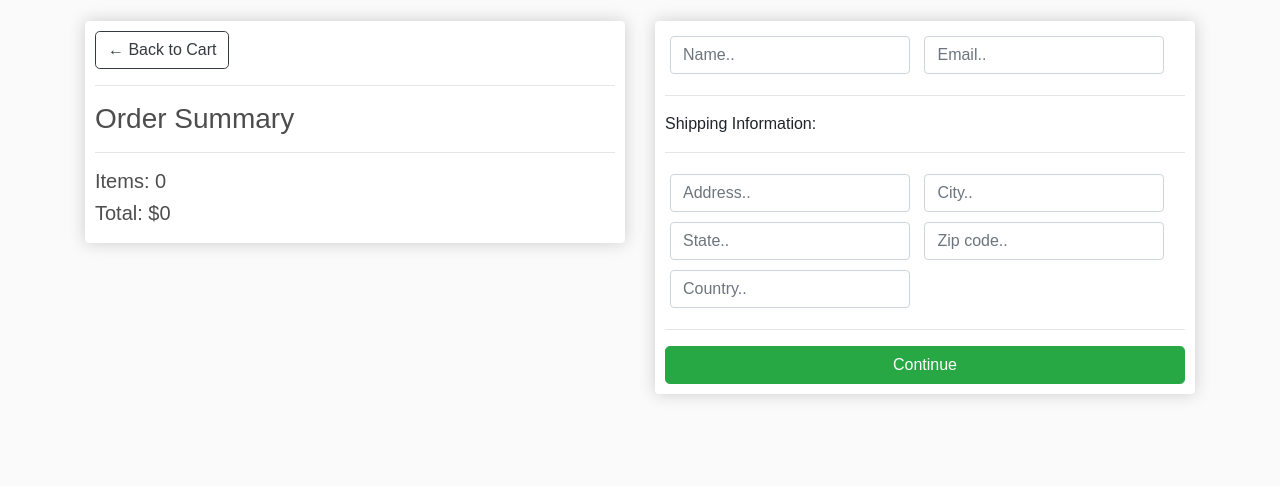
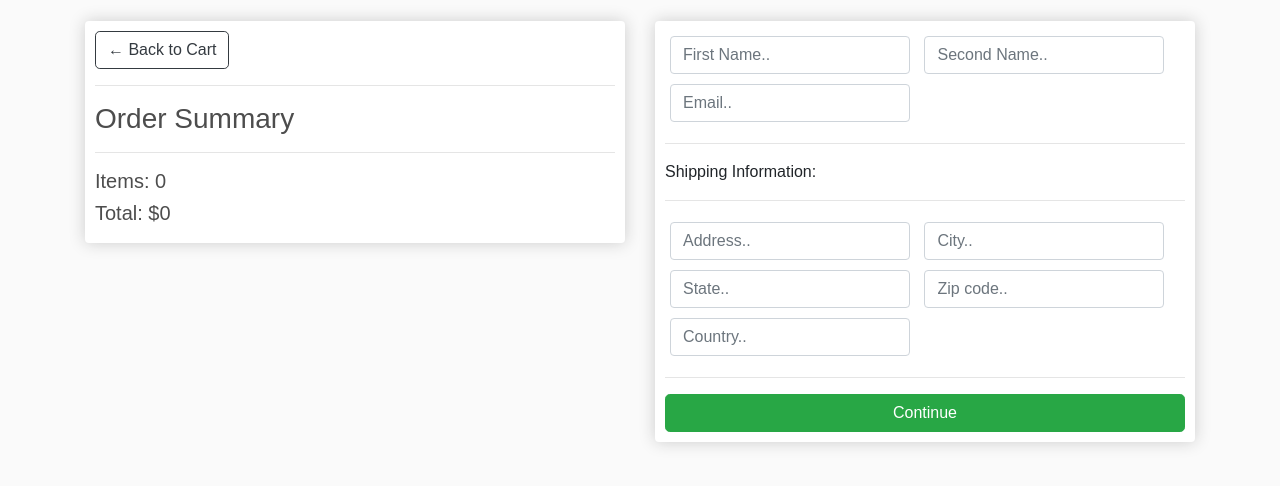
Before and after one commit to szymonyang/django-ecomerce-project, a Django app: page /checkout/ in a window 1280 px wide. Shown: the part 57-543 px from the top of the page. Run offline with Django 3.2, Linux system fonts and the light colour scheme; some libraries are stand-ins or nearby versions; some web fonts are replaced.

Commit message:
Add first name

```diff
--- a/runtime.txt
+++ b/runtime.txt
@@ -1 +1 @@
-Python 3.7.3
+python-3.7.3
--- a/store/templates/store/checkout.html
+++ b/store/templates/store/checkout.html
@@ -26,7 +26,10 @@
                 <form id="form">
                     <div id="user-info">
                         <div class="form-field">
-                            <input required class="form-control" type="text" name="name" placeholder="Name..">
+                            <input required class="form-control" type="text" name="fname" placeholder="First Name..">
+                        </div>
+                        <div class="form-field">
+                            <input required class="form-control" type="text" name="lname" placeholder="Second Name..">
                         </div>
                         <div class="form-field">
                             <input required class="form-control" type="email" name="email" placeholder="Email..">
@@ -60,18 +63,21 @@
             </div>
             <br>
             <div class="box-element hidden" id="payment-info">
-                <script
-                        src="https://www.paypal.com/sdk/js?client-id=AbrY3dGkRgDKesnhDqPeLr49l55FCealW1wd0_e2rxJvuHh12lXC68P5Ja7EFiry7wEYFdlkqQMJfG2F&currency=AUD"> // Required. Replace SB_CLIENT_ID with your sandbox client ID.
-                </script>
+{#                <script#}
+{#                        src="https://www.paypal.com/sdk/js?client-id=AbrY3dGkRgDKesnhDqPeLr49l55FCealW1wd0_e2rxJvuHh12lXC68P5Ja7EFiry7wEYFdlkqQMJfG2F&currency=AUD"> // Required. Replace SB_CLIENT_ID with your sandbox client ID.#}
+{#                </script>#}
                 <small> Paypal Options</small>
-                <!--button id="make-payment">Make Payment</button-->
-                <div id="paypal-button-container"></div>
+                <button id="make-payment">Make Payment</button>
+{#                <div id="paypal-button-container"></div>#}
             </div>
 
         </div>
     </div>
 
     <script>
+        /*https://stackoverflow.com/a/37646508/6672398*/
+        /*const myform = new FormData(document.getElementById("form"));*/
+         const form = document.getElementById("form")
         paypal.Buttons({
             style: {
                 color: "blue",
@@ -80,35 +86,13 @@
             createOrder: function (data, actions) {
                 // This function sets up the details of the transaction, including the amount and line item details.
                 return actions.order.create({
-                    intent: 'CAPTURE',
-                  /*  payer: {
-                        name: {
-                            given_name: "PayPal",
-                            surname: "Customer"
-                        },
-                        address: {
-                            address_line_1: '123 ABC Street',
-                            address_line_2: 'Apt 2',
-                            admin_area_2: 'San Jose',
-                            admin_area_1: 'CA',
-                            postal_code: '95121',
-                            country_code: 'US'
-                        },
-                        email_address: "customer@domain.com",
-                        phone: {
-                            phone_type: "MOBILE",
-                            phone_number: {
-                                national_number: "14082508100"
-                            }
-                        }
-                    },
                     purchase_units: [{
                         amount: {
                             value: "{{ order.get_cart_total }}"
                         }
                     }]
                 });
-            }, */
+            },
             onApprove: function (data, actions) {
                 // This function captures the funds from the transaction.
                 return actions.order.capture().then(function (details) {
@@ -132,8 +116,6 @@
             {#document.getElementById("payment-info").classList.remove("hidden")#}
         }
 
-
-        const form = document.getElementById("form")
         form.addEventListener("submit", function (e) {
             e.preventDefault()
             console.log("Form submitted....")
@@ -141,14 +123,15 @@
             document.getElementById("payment-info").classList.remove("hidden")
         })
 
-        /*document.getElementById("make-payment").addEventListener("click", function (e) {
+        document.getElementById("make-payment").addEventListener("click", function (e) {
             submitFormData()
-        })*/
+        })
 
         function submitFormData() {
             console.log("Payment Button Clicked...")
             const userFormData = {
-                "name": null,
+                "first_name": null,
+                "last_name": null,
                 "email": null,
                 "total": total
             }
@@ -160,7 +143,8 @@
             }
 
             if (user == 'AnonymousUser') {
-                userFormData.name = form.name.value
+                userFormData.first_name = form.fname.value
+                userFormData.last_name = form.lname.value
                 userFormData.email = form.email.value
             }
 
--- a/store/utils.py
+++ b/store/utils.py
@@ -17,19 +17,19 @@ def cookieCart(request):
 
     for i in cart_from_cookie.keys():
         try:
-            cartItems += cart_from_cookie[i]['quantity']
+            cartItems += cart_from_cookie[i]["quantity"]
             product = Product.objects.get(id=i)
 
-            total = (product.price * cart_from_cookie[i]['quantity'])
+            total = (product.price * cart_from_cookie[i]["quantity"])
 
-            order['get_cart_total'] += total
-            order['get_cart_items'] += cart_from_cookie[i]['quantity']
+            order["get_cart_total"] += total
+            order["get_cart_items"] += cart_from_cookie[i]["quantity"]
 
             item = {
-                'id': product.id,
-                'product': {'id': product.id, 'name': product.name, 'price': product.price,
-                            'imageURL': product.image_url}, 'quantity': cart_from_cookie[i]['quantity'],
-                'digital': product.is_digital, 'get_total': total,
+                "id": product.id,
+                "product": {"id": product.id, "name": product.name, "price": product.price,
+                            "imageURL": product.image_url}, "quantity": cart_from_cookie[i]["quantity"],
+                "digital": product.is_digital, "get_total": total,
             }
             items.append(item)
         except ObjectDoesNotExist:
@@ -47,24 +47,26 @@ def cartData(request):
         cartItems = order.get_cart_items
     else:
         cookieData = cookieCart(request)
-        cartItems = cookieData['cartItems']
-        order = cookieData['order']
-        items = cookieData['items']
+        cartItems = cookieData["cartItems"]
+        order = cookieData["order"]
+        items = cookieData["items"]
 
-    return {'cartItems': cartItems, 'order': order, 'items': items}
+    return {"cartItems": cartItems, "order": order, "items": items}
 
 
 def guestOrder(request, data) -> (Customer, Order):
-    name = data['form']['name']
-    email = data['form']['email']
+    first_name = data["form"]["first_name"]
+    last_name = data["form"]["last_name"]
+    email = data["form"]["email"]
 
     cookieData = cookieCart(request)
-    items = cookieData['items']
+    items = cookieData["items"]
 
-    customer, created = Customer.objects.get_or_create(
+    customer, _ = Customer.objects.get_or_create(
         email=email,
     )
-    customer.name = name
+    customer.first_name = first_name
+    customer.last_name = last_name
     customer.save()
 
     order = Order.objects.create(
@@ -73,10 +75,10 @@ def guestOrder(request, data) -> (Customer, Order):
     )
 
     for item in items:
-        product = Product.objects.get(id=item['id'])
+        product = Product.objects.get(id=item["id"])
         orderItem = OrderItem.objects.create(
             product=product,
             order=order,
-            quantity=item['quantity'],
+            quantity=item["quantity"],
         )
     return customer, order
```
Also changed, not shown: store/models.py (+4 -3 lines), db.sqlite3, shirt.jpg (deleted), store/migrations/0004_auto_20200812_1735.py (added), 3 other files.
